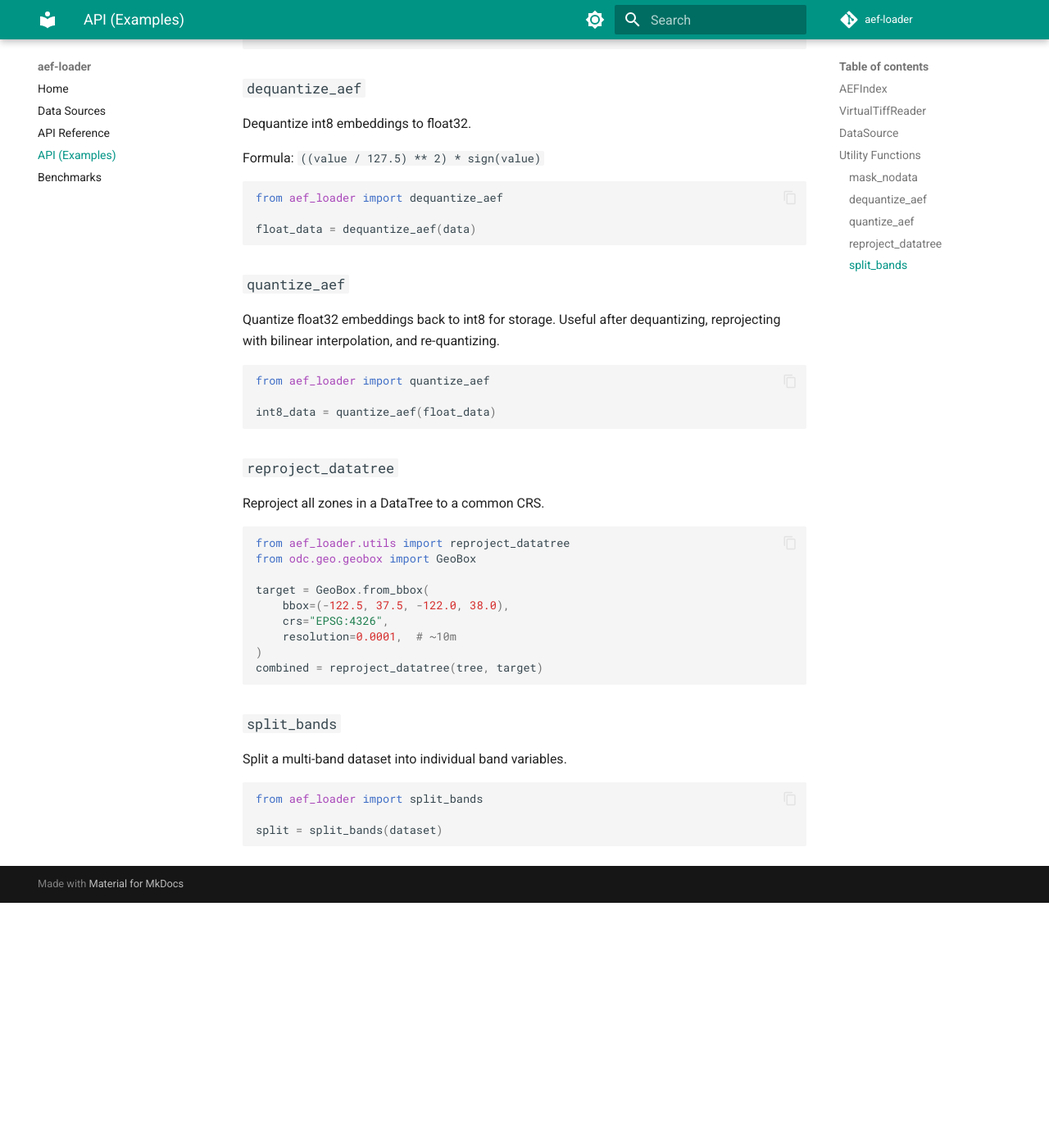
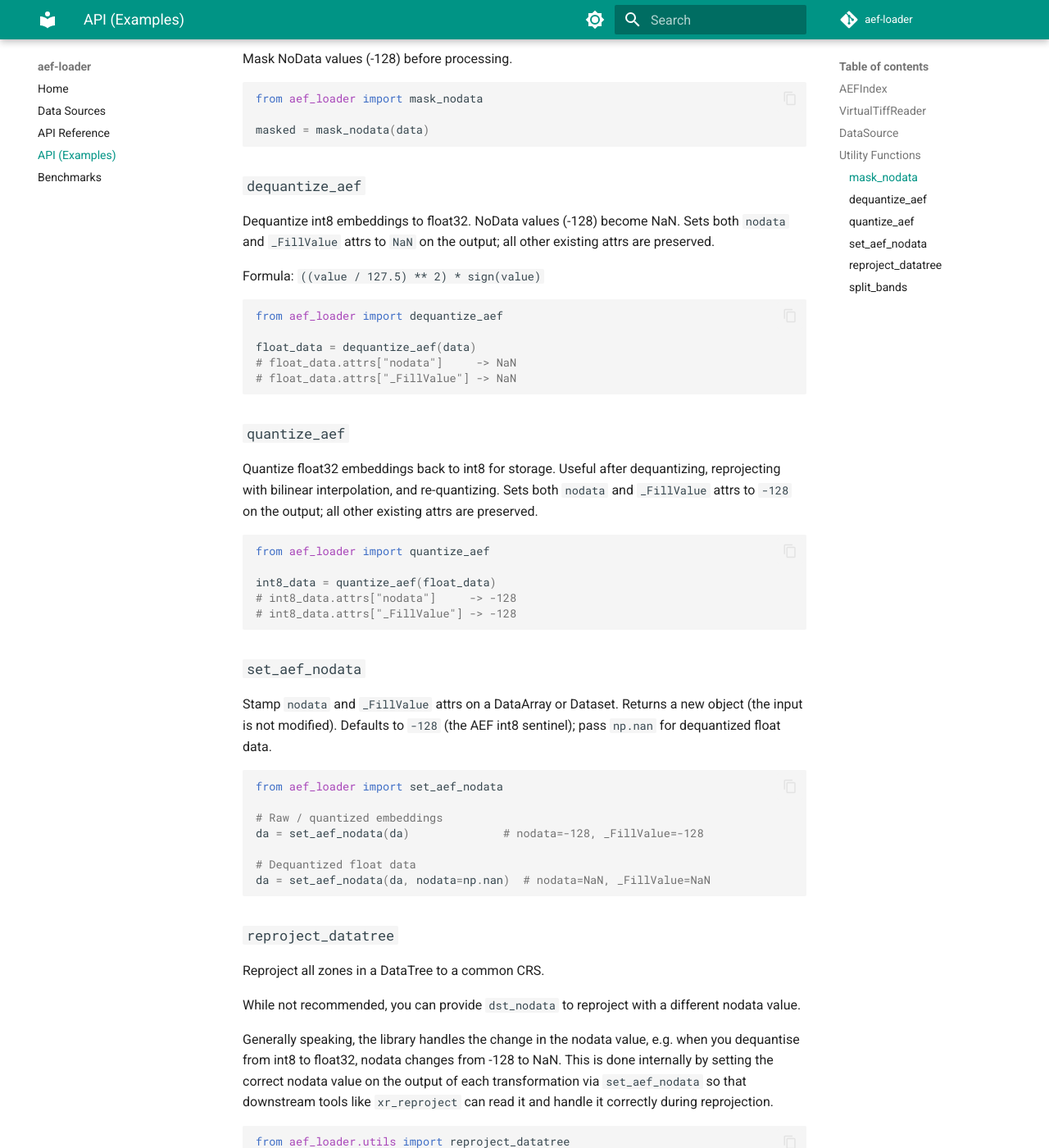
Before and after one commit to jakenotjay/aef-loader, an MkDocs documentation site: the page built from docs/api_examples.md, in a window 1280 px wide and 1400 px high, scrolled down 1463 px. Shown: the whole window at 82% size. Built offline with MkDocs 1.6.1 and Material for MkDocs 9.7.7, drawn with Linux system fonts in a browser that asks for light colours; comment, search, counter and statistics services are not loaded; before the commit the page ends 2564 px from its top, so only the background shows below that; some of the changed text lies outside the part shown.

Commit message:
Addition of side effects in the docstrings; recommendations for sentinel value

````diff
--- a/docs/api_examples.md
+++ b/docs/api_examples.md
@@ -29,7 +29,12 @@ tiles = await index.query(
 
 ## VirtualTiffReader
 
-Opens COGs as virtual zarr stores organized by UTM zone.
+Opens COGs as virtual zarr stores organized by UTM zone,
+you can pass chunks as a parameter here to control chunking from the start.
+
+For example, its almost certain you want all your bands together on a single worker,
+so you would pass `chunks={"band": -1}` to ensure the band dimension is not split across chunks.
+Otherwise costly rechunks/shuffles are required between workers after zones are merged.
 
 ```python
 from aef_loader import VirtualTiffReader
@@ -70,7 +75,9 @@ masked = mask_nodata(data)
 
 ### `dequantize_aef`
 
-Dequantize int8 embeddings to float32.
+Dequantize int8 embeddings to float32. NoData values (-128) become NaN.
+Sets both `nodata` and `_FillValue` attrs to `NaN` on the output; all other
+existing attrs are preserved.
 
 Formula: `((value / 127.5) ** 2) * sign(value)`
 
@@ -78,21 +85,50 @@ Formula: `((value / 127.5) ** 2) * sign(value)`
 from aef_loader import dequantize_aef
 
 float_data = dequantize_aef(data)
+# float_data.attrs["nodata"]     -> NaN
+# float_data.attrs["_FillValue"] -> NaN
 ```
 
 ### `quantize_aef`
 
 Quantize float32 embeddings back to int8 for storage. Useful after dequantizing, reprojecting with bilinear interpolation, and re-quantizing.
+Sets both `nodata` and `_FillValue` attrs to `-128` on the output; all other
+existing attrs are preserved.
 
 ```python
 from aef_loader import quantize_aef
 
 int8_data = quantize_aef(float_data)
+# int8_data.attrs["nodata"]     -> -128
+# int8_data.attrs["_FillValue"] -> -128
+```
+
+### `set_aef_nodata`
+
+Stamp `nodata` and `_FillValue` attrs on a DataArray or Dataset.
+Returns a new object (the input is not modified). Defaults to `-128`
+(the AEF int8 sentinel); pass `np.nan` for dequantized float data.
+
+```python
+from aef_loader import set_aef_nodata
+
+# Raw / quantized embeddings
+da = set_aef_nodata(da)              # nodata=-128, _FillValue=-128
+
+# Dequantized float data
+da = set_aef_nodata(da, nodata=np.nan)  # nodata=NaN, _FillValue=NaN
 ```
 
 ### `reproject_datatree`
 
 Reproject all zones in a DataTree to a common CRS.
+
+While not recommended, you can provide `dst_nodata` to reproject with a different nodata value.
+
+Generally speaking, the library handles the change in the nodata value, e.g. when you
+dequantise from int8 to float32, nodata changes from -128 to NaN.  This is done
+internally by setting the correct nodata value on the output of each transformation via
+`set_aef_nodata` so that downstream tools like `xr_reproject` can read it and handle it correctly during reprojection.
 
 ```python
 from aef_loader.utils import reproject_datatree
@@ -101,7 +137,7 @@ from odc.geo.geobox import GeoBox
 target = GeoBox.from_bbox(
     bbox=(-122.5, 37.5, -122.0, 38.0),
     crs="EPSG:4326",
-    resolution=0.0001,  # ~10m
+    resolution=0.0001,
 )
 combined = reproject_datatree(tree, target)
 ```
--- a/docs/api_reference.md
+++ b/docs/api_reference.md
@@ -41,6 +41,11 @@
       show_source: false
       heading_level: 3
 
+::: aef_loader.set_aef_nodata
+    options:
+      show_source: false
+      heading_level: 3
+
 ::: aef_loader.split_bands
     options:
       show_source: false
````
